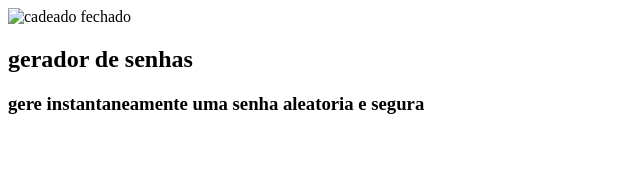
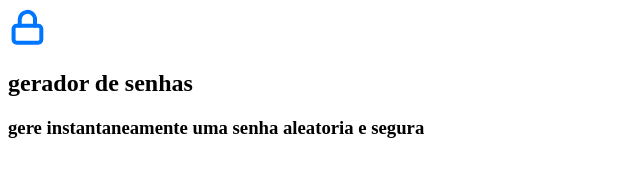
Before and after one commit to MATEMATICA-II-PROGRAMACAO-3C-CAP-2024/MATEMATICA-2-TRI-NATHAN-E-GIRLS-, a plain HTML site: page index.html in a window 1280 px wide. Shown: the whole page, without its empty margins (0-640 px from the left). Drawn offline with Linux system fonts and the light colour scheme.

Commit message:
bancada 8

```diff
--- a/index.html
+++ b/index.html
@@ -10,7 +10,7 @@
 </body>
 </html>
 <body>
-   <img src="" alt="cadeado fechado">
+   <img src="./img/unlock.svg" alt="cadeado fechado">
    <h2 class="titulo-principal">gerador de senhas</h2>
    <h3 class="titulo-secundario">gere instantaneamente uma senha aleatoria e segura</h3>
 </body>
```
